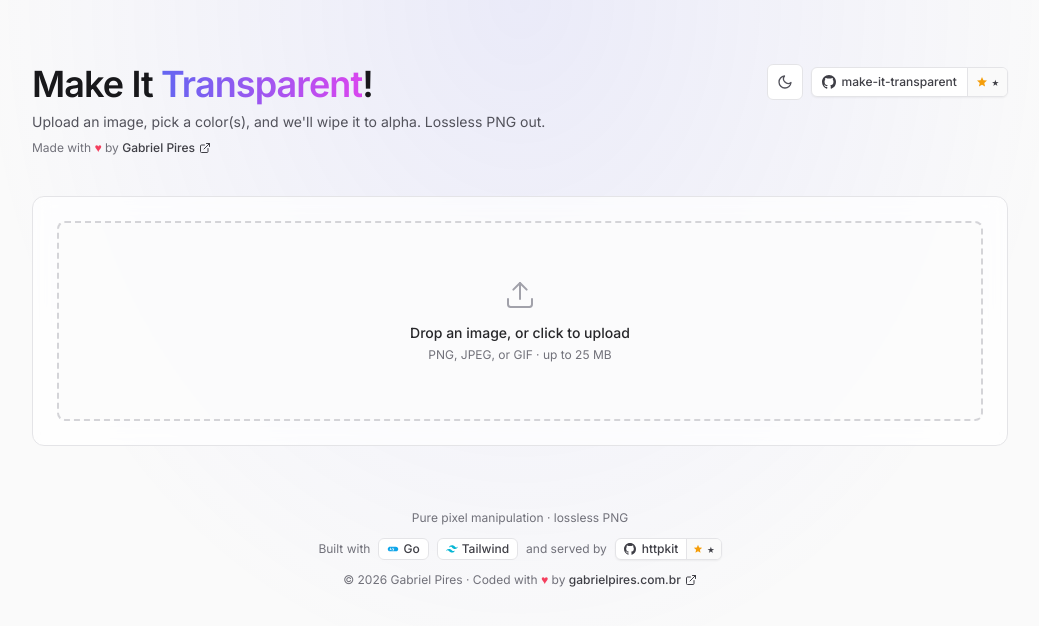
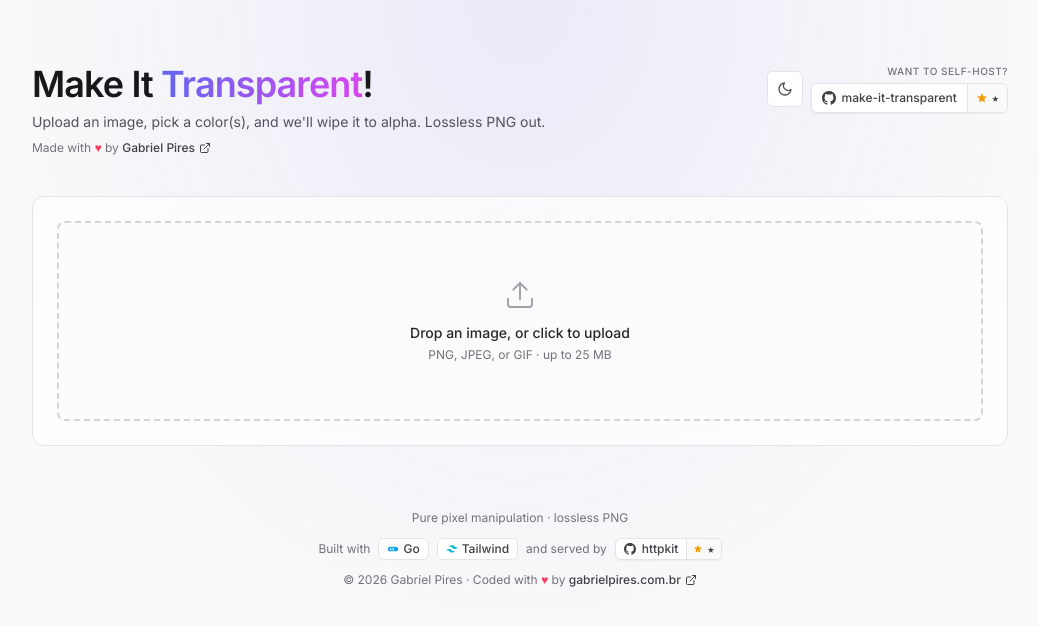
Before and after one commit to gabrielpires/make-it-transparent, a plain HTML site: page web/index.html in a window 1280 px wide. Shown: the whole page, without its empty margins (120-1159 px from the left). Drawn offline with nearby package versions, Linux system fonts and the light colour scheme; no server answers.

Commit message:
feat(web): add "Want to self-host?" caption above the repo widget
Sets explicit context for what the GitHub widget does — without it the
star button just looks like vanity. Caption is a small uppercase label
sitting above the widget in a flex column.

```diff
--- a/web/index.html
+++ b/web/index.html
@@ -185,7 +185,11 @@
           </svg>
         </button>
 
-        <!-- GitHub widget for this repo -->
+        <!-- GitHub widget for this repo, with a self-host nudge above -->
+        <div class="flex flex-col items-end gap-1">
+          <span class="text-[10px] font-medium uppercase tracking-wider text-zinc-500 dark:text-zinc-400">
+            Want to self-host?
+          </span>
           <a class="gh-widget group inline-flex items-stretch overflow-hidden rounded-md border border-zinc-200 bg-white text-xs font-medium text-zinc-700 shadow-sm transition hover:border-zinc-300 hover:bg-zinc-50 dark:border-zinc-800 dark:bg-zinc-900 dark:text-zinc-300 dark:hover:border-zinc-700 dark:hover:bg-zinc-800"
              href="https://github.com/gabrielpires/make-it-transparent"
              target="_blank" rel="noopener noreferrer"
@@ -203,6 +207,7 @@
               <span data-role="stars" class="font-mono tabular-nums">—</span>
             </span>
           </a>
+        </div>
       </div>
     </header>
 
```
Lines whose indentation alone changed are shown as unchanged.
